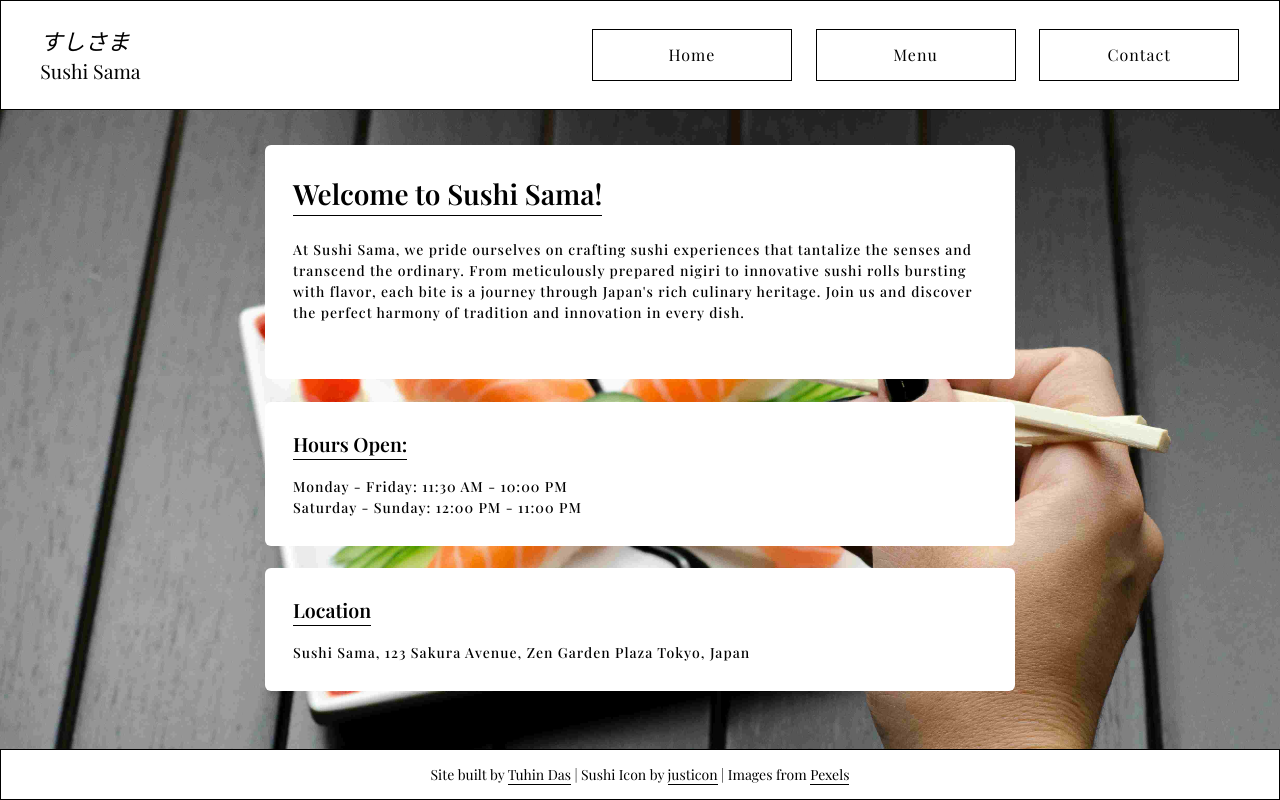
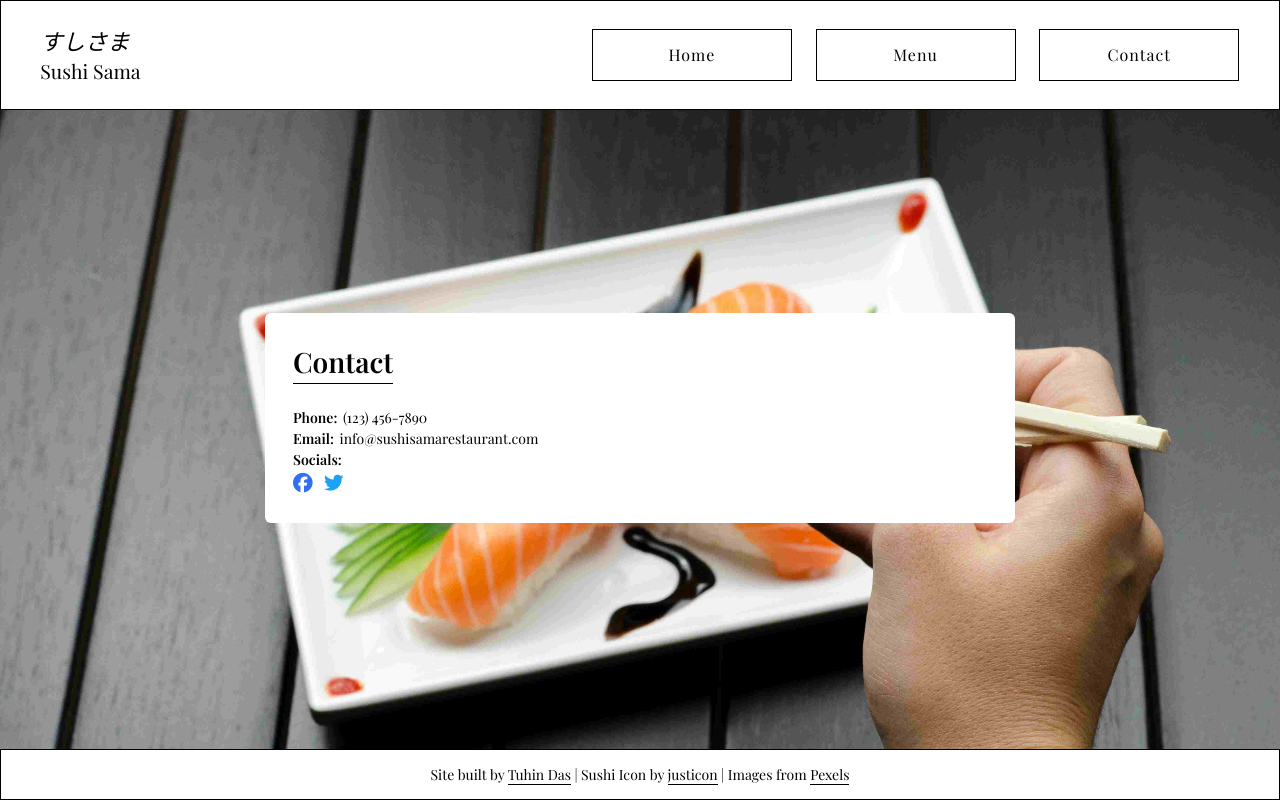
Before and after one commit to tuhindas56/top-restaurant-page, a website built with webpack: page src/index.html in a window 1280 px wide. Built offline with nearby package versions, Linux system fonts and the light colour scheme; a web font is replaced by a local one.

Commit message:
feat: add module to render contact page content

```diff
--- a/src/index.html
+++ b/src/index.html
@@ -4,6 +4,13 @@
     <meta charset="UTF-8" />
     <meta name="viewport" content="width=device-width, initial-scale=1.0" />
     <title>Restaurant Page</title>
+    <link
+      rel="stylesheet"
+      href="https://cdnjs.cloudflare.com/ajax/libs/font-awesome/6.5.2/css/all.min.css"
+      integrity="sha512-SnH5WK+bZxgPHs44uWIX+LLJAJ9/2PkPKZ5QiAj6Ta86w+fsb2TkcmfRyVX3pBnMFcV7oQPJkl9QevSCWr3W6A=="
+      crossorigin="anonymous"
+      referrerpolicy="no-referrer"
+    />
   </head>
   <body></body>
 </html>
--- a/src/ts/index.ts
+++ b/src/ts/index.ts
@@ -2,8 +2,9 @@ import "../style.css"
 import setupPage from "./onPageLoad"
 import unloadContent from "./unloadContent"
 import loadHomepage from "./loadHomepage"
+import loadContactPage from "./loadContactPage"
 
 setupPage()
-loadHomepage()
+loadContactPage()
 
-let currentPage = "home"
+let currentPage = "contact"
--- /dev/null
+++ b/src/ts/loadContactPage.ts
@@ -0,0 +1,16 @@
+export default () => {
+  const content = document.querySelector("div#content") as HTMLDivElement
+  const container = document.createElement("div") as HTMLDivElement
+
+  container.innerHTML = `
+      <h1>Contact</h1>
+      <p><span class="bold">Phone:</span>(123) 456-7890</p>
+      <p><span class="bold">Email:</span>info@sushisamarestaurant.com</p>
+      <p class="bold">Socials:</p>
+      <a class="fa-brands fa-facebook"></a>
+      <a class="fa-brands fa-twitter"></a>
+      `
+  container.className = "container"
+
+  content.appendChild(container)
+}
```
